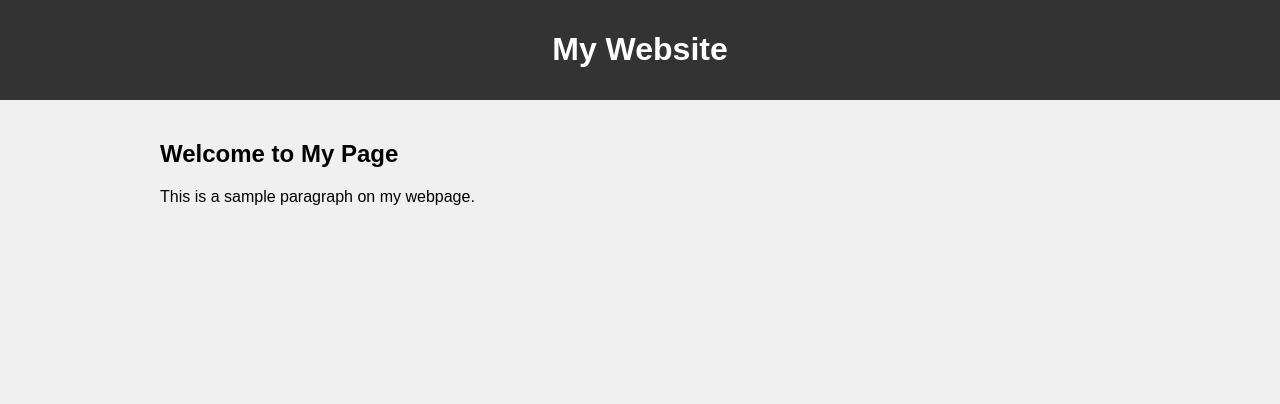
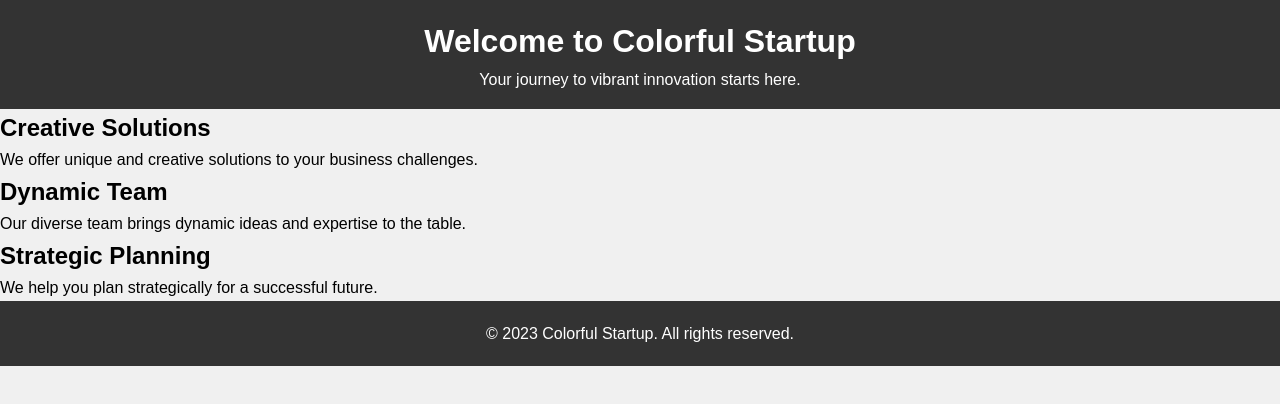
Before and after one commit to GiovaneWerther/prova, a plain HTML site: page index.html in a window 1280 px wide. Drawn offline with Linux system fonts and the light colour scheme.

Commit message:
Update index.html

```diff
--- a/index.html
+++ b/index.html
@@ -1,36 +1,32 @@
 <!DOCTYPE html>
 <html lang="en">
 <head>
-    <meta charset="UTF-8">
-    <meta name="viewport" content="width=device-width, initial-scale=1.0">
-    <title>My Page Title</title>
-    <style>
-        body {
-            font-family: Arial, sans-serif;
-            margin: 0;
-            padding: 0;
-            background-color: #f0f0f0;
-        }
-        header {
-            background-color: #333;
-            color: #fff;
-            text-align: center;
-            padding: 10px 0;
-        }
-        .container {
-            max-width: 960px;
-            margin: 0 auto;
-            padding: 20px;
-        }
-    </style>
+  <meta charset="UTF-8">
+  <meta name="viewport" content="width=device-width, initial-scale=1.0">
+  <link rel="stylesheet" href="styles.css">
+  <title>Colorful Startup</title>
 </head>
 <body>
-    <header>
-        <h1>My Website</h1>
-    </header>
-    <div class="container">
-        <h2>Welcome to My Page</h2>
-        <p>This is a sample paragraph on my webpage.</p>
+  <header>
+    <h1>Welcome to Colorful Startup</h1>
+    <p>Your journey to vibrant innovation starts here.</p>
+  </header>
+  <section class="features">
+    <div class="feature">
+      <h2>Creative Solutions</h2>
+      <p>We offer unique and creative solutions to your business challenges.</p>
     </div>
+    <div class="feature">
+      <h2>Dynamic Team</h2>
+      <p>Our diverse team brings dynamic ideas and expertise to the table.</p>
+    </div>
+    <div class="feature">
+      <h2>Strategic Planning</h2>
+      <p>We help you plan strategically for a successful future.</p>
+    </div>
+  </section>
+  <footer>
+    <p>&copy; 2023 Colorful Startup. All rights reserved.</p>
+  </footer>
 </body>
 </html>
```
